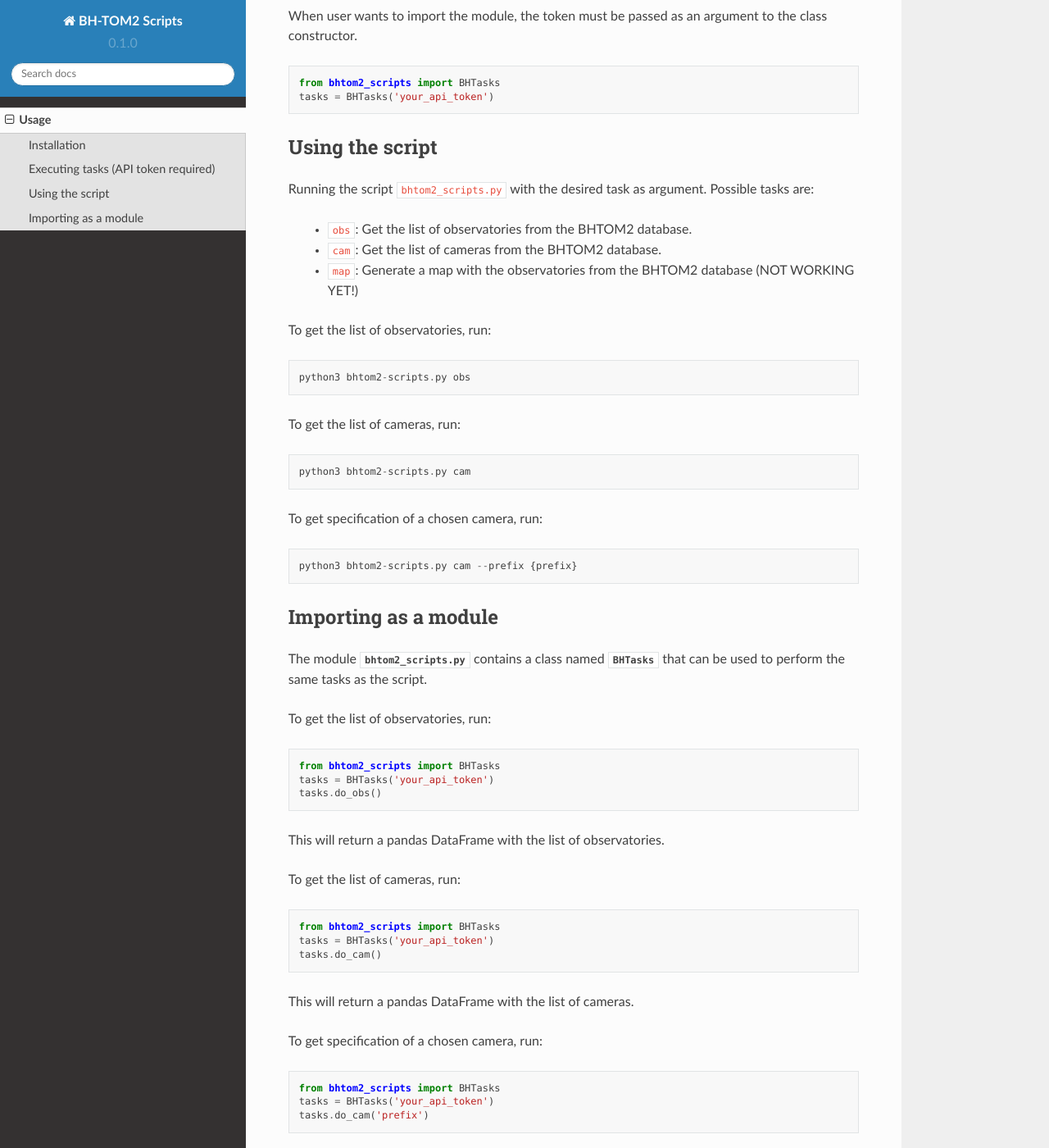
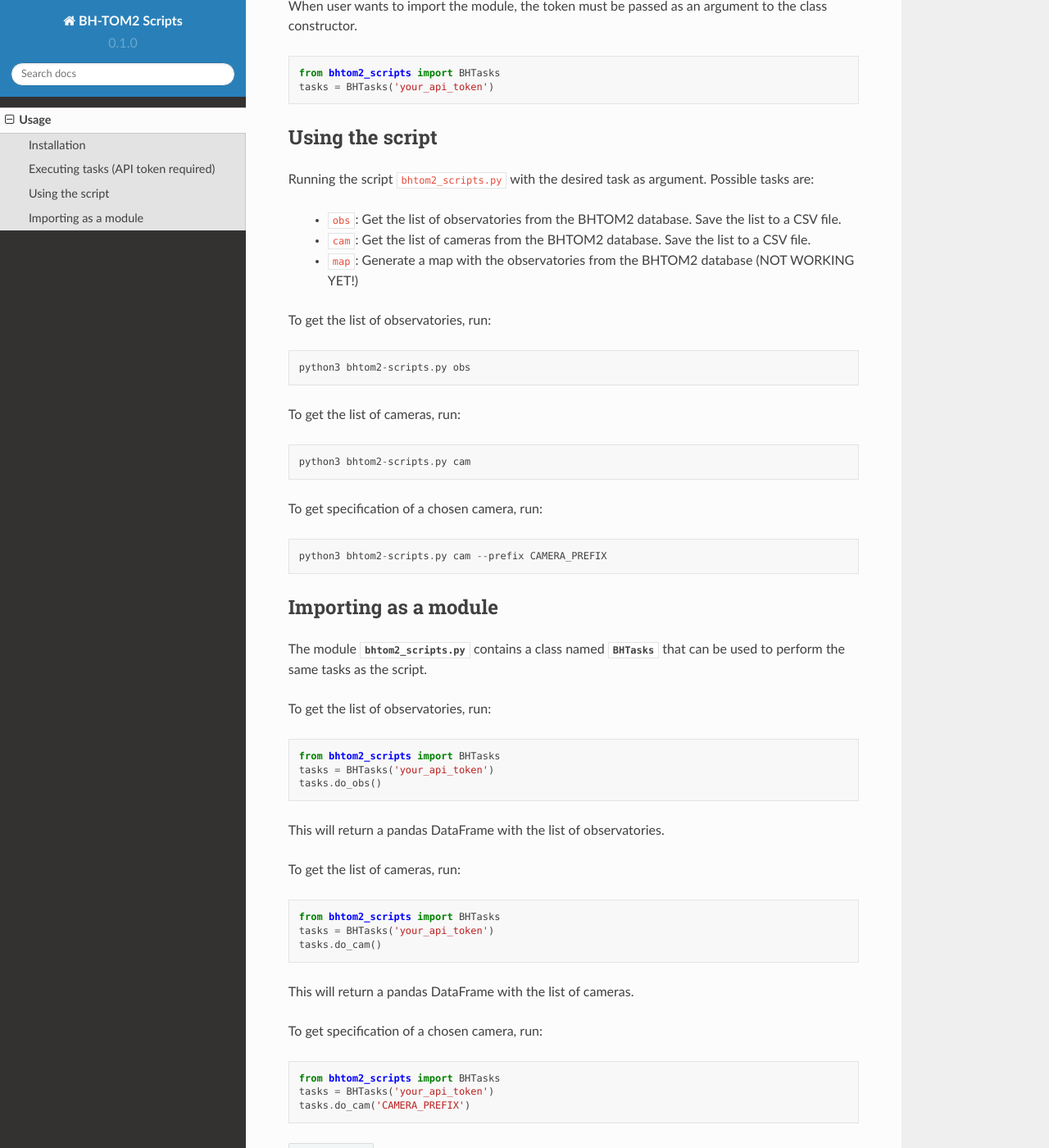
Before and after one commit to kkotysz/bhtom2-scripts, a Sphinx documentation site: the page built from docs/source/usage.rst, in a window 1280 px wide and 1400 px high, scrolled down 628 px. Shown: the whole window at 82% size. Built offline with Sphinx 7.4.7 and the Read the Docs theme 2.0.0, drawn with Linux system fonts in a browser that asks for light colours; pages that are not in the unit, such as notebooks, are missing from menus.

Commit message:
Update usage.rst

```diff
--- a/docs/source/usage.rst
+++ b/docs/source/usage.rst
@@ -23,7 +23,6 @@ Before that however, the user must have a token for using BHTOM2 API. To get a t
 After getting the token, using the script or the module requires the user to pass the token to the script. This can be done in two ways:
  - Passing the token with an argument ``--token`` when running the script.
  - Creating a file named ``.env`` in the root directory of the project with the following content:
-
    **BHTOM2_API_TOKEN=your_api_token**
 
 When user wants to import the module, the token must be passed as an argument to the class constructor.
@@ -36,8 +35,8 @@ Using the script
 ----------------
 Running the script ``bhtom2_scripts.py`` with the desired task as argument.
 Possible tasks are:
- - ``obs``: Get the list of observatories from the BHTOM2 database.
- - ``cam``: Get the list of cameras from the BHTOM2 database.
+ - ``obs``: Get the list of observatories from the BHTOM2 database. Save the list to a CSV file.
+ - ``cam``: Get the list of cameras from the BHTOM2 database. Save the list to a CSV file.
  - ``map``: Generate a map with the observatories from the BHTOM2 database (NOT WORKING YET!)
 
 To get the list of observatories, run:
@@ -50,7 +49,7 @@ To get the list of cameras, run:
 
 To get specification of a chosen camera, run:
 ::
-   python3 bhtom2-scripts.py cam --prefix {prefix}
+   python3 bhtom2-scripts.py cam --prefix CAMERA_PREFIX
 
 Importing as a module
 ---------------------
@@ -76,4 +75,4 @@ To get specification of a chosen camera, run:
 ::
    from bhtom2_scripts import BHTasks
    tasks = BHTasks('your_api_token')
-   tasks.do_cam('prefix')
+   tasks.do_cam('CAMERA_PREFIX')
```
